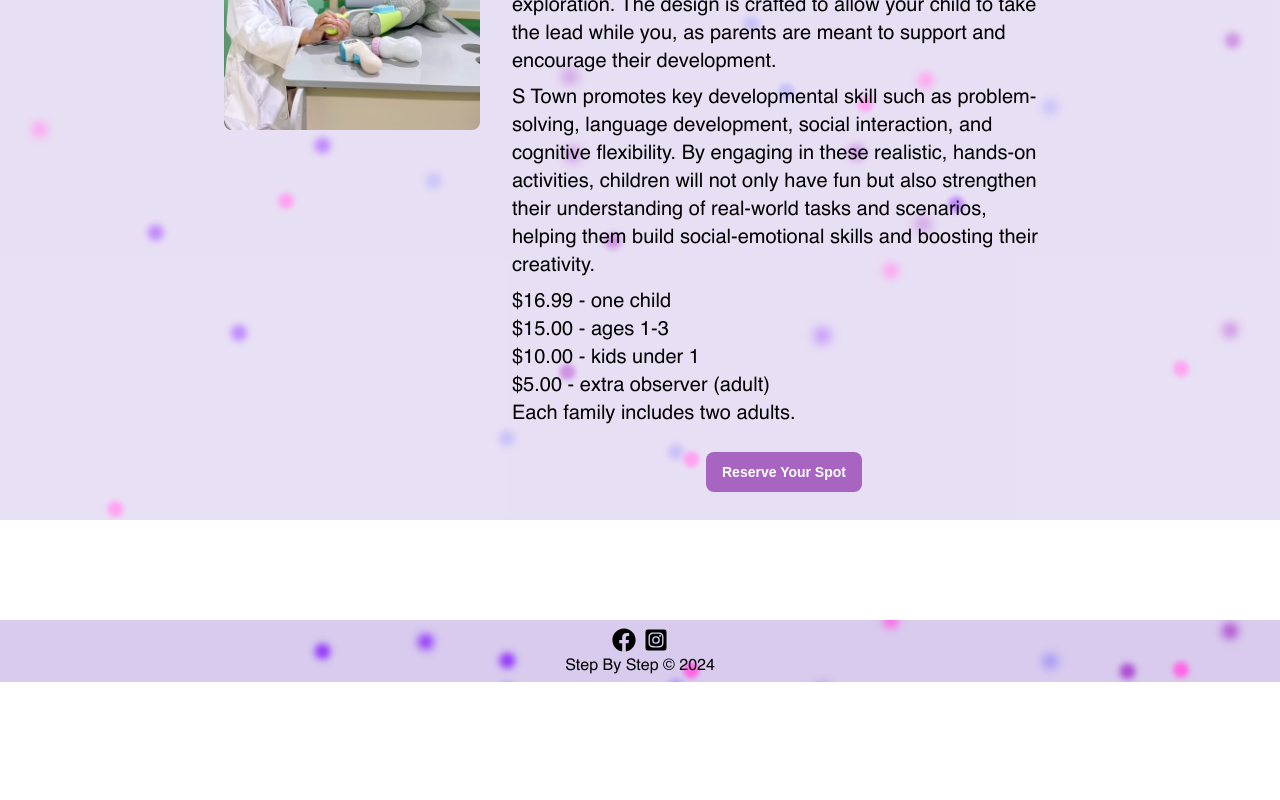
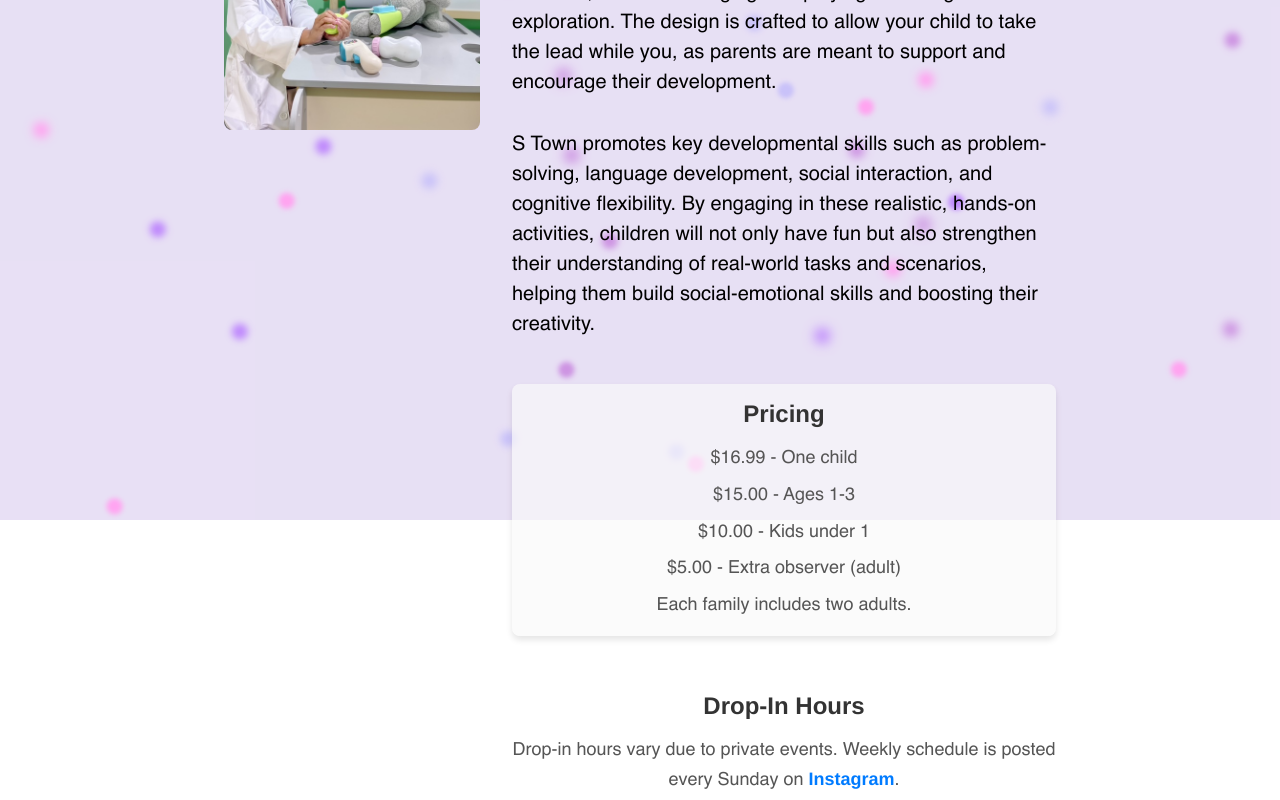
Before and after one commit to ralphdaryn/stepbystepstars, a React (Create React App) app in the folder client/: page /dropinplay in a window 1280 px wide. Shown: the part 360-1160 px from the top of the page. Before the commit the page ends 1042 px from the top, so only its background shows below. Built offline with nearby package versions, Linux system fonts and the light colour scheme.

Commit message:
update drop in play link and content

```diff
--- a/client/src/components/DropinPlay/DropinPlay.js
+++ b/client/src/components/DropinPlay/DropinPlay.js
@@ -1,3 +1,66 @@
+// import "./DropinPlay.scss";
+// import BackButton from "../BackButton/BackButton";
+// import EventsButton from "../EventsButton/EventsButton";
+// import dropInPlayImg from "../../assets/images/dropinplay5.JPEG";
+
+// const DropinPlay = () => {
+//   return (
+//     <div className="dropinplay">
+//       <div className="dropinplay__header">
+//         <BackButton />
+//         <h2 className="dropinplay__title">Drop In Play</h2>
+//       </div>
+
+//       <div className="dropinplay__container">
+//         <div className="dropinplay__wrapper">
+//           <img
+//             src={dropInPlayImg}
+//             className="dropinplay__image"
+//             alt="Child with butterfly face paint"
+//           />
+//         </div>
+
+//         <div className="dropinplay__subtitle-container">
+//           <p className="dropinplay__subtitle">
+//             Welcome to S TOWN, where kids can explore, play and learn through
+//             interactive play! S TOWN - An indoor kids' village designed to
+//             foster learning through pretend play. The space will include a
+//             variety of interactive, miniature environments like a grocery store,
+//             salon, veterinary office, and nostalgic 90s café, each encouraging
+//             role-playing and imaginative exploration. The design is crafted to
+//             allow your child to take the lead while you, as parents are meant to
+//             support and encourage their development.
+//           </p>
+//           <p className="dropinplay__subtitle">
+//             S Town promotes key developmental skill such as problem-solving,
+//             language development, social interaction, and cognitive flexibility.
+//             By engaging in these realistic, hands-on activities, children will
+//             not only have fun but also strengthen their understanding of
+//             real-world tasks and scenarios, helping them build social-emotional
+//             skills and boosting their creativity.
+//           </p>
+//           <p className="dropinplay__subtitle">
+//             $16.99 - one child <br></br> $15.00 - ages 1-3<br></br> $10.00 -
+//             kids under 1 <br></br> $5.00 - extra observer (adult) <br></br> Each
+//             family includes two adults.
+//           </p>
+//           <p className="dropinplay__subtitle">
+//             Drop-in hours vary due to private events. Weekly schedule is posted
+//             every Sunday at <br></br>
+//             <a href="https://www.instagram.com/stownclub/">Instagram</a>
+//           </p>
+
+//           <div className="dropinplay__button">
+//             <EventsButton />
+//           </div>
+//         </div>
+//       </div>
+//     </div>
+//   );
+// };
+
+// export default DropinPlay;
+
 import "./DropinPlay.scss";
 import BackButton from "../BackButton/BackButton";
 import EventsButton from "../EventsButton/EventsButton";
@@ -32,18 +95,41 @@ const DropinPlay = () => {
             support and encourage their development.
           </p>
           <p className="dropinplay__subtitle">
-            S Town promotes key developmental skill such as problem-solving,
+            S Town promotes key developmental skills such as problem-solving,
             language development, social interaction, and cognitive flexibility.
             By engaging in these realistic, hands-on activities, children will
             not only have fun but also strengthen their understanding of
             real-world tasks and scenarios, helping them build social-emotional
             skills and boosting their creativity.
           </p>
-          <p className="dropinplay__subtitle">
-            $16.99 - one child <br></br> $15.00 - ages 1-3<br></br> $10.00 -
-            kids under 1 <br></br> $5.00 - extra observer (adult) <br></br> Each family
-            includes two adults.
-          </p>
+
+          <div className="dropinplay__pricing">
+            <h3 className="dropinplay__pricing-title">Pricing</h3>
+            <ul className="dropinplay__pricing-list">
+              <li>$16.99 - One child</li>
+              <li>$15.00 - Ages 1-3</li>
+              <li>$10.00 - Kids under 1</li>
+              <li>$5.00 - Extra observer (adult)</li>
+              <li>Each family includes two adults.</li>
+            </ul>
+          </div>
+
+          <div className="dropinplay__hours">
+            <h3 className="dropinplay__hours-title">Drop-In Hours</h3>
+            <p>
+              Drop-in hours vary due to private events. Weekly schedule is
+              posted every Sunday on{" "}
+              <a
+                href="https://www.instagram.com/stownclub/"
+                target="_blank"
+                rel="noopener noreferrer"
+              >
+                Instagram
+              </a>
+              .
+            </p>
+          </div>
+
           <div className="dropinplay__button">
             <EventsButton />
           </div>
--- a/client/src/components/DropinPlay/DropinPlay.scss
+++ b/client/src/components/DropinPlay/DropinPlay.scss
@@ -1,16 +1,115 @@
-@use "../../styles/partials/colors" as *;
+// @use "../../styles/partials/colors" as *;
+// @use "../../styles/partials/mixins" as *;
+
+// .dropinplay {
+//   padding: 0.25rem 2rem .5rem;
+//   margin-top: 7rem;
+//   background-color: rgba(255, 255, 255, 0.4);
+//   @include tablet {
+//     padding: 0.5rem 4rem 7rem;
+//   }
+//   @include desktop {
+//     padding: 0.5rem 14rem 6rem;
+//   }
+//   &__header {
+//     display: flex;
+//     align-items: center;
+//     margin-bottom: 1rem;
+//     @include tablet {
+//       margin-bottom: 1.5rem;
+//     }
+//     @include desktop {
+//       margin-bottom: 2rem;
+//     }
+//   }
+
+//   &__title {
+//     text-align: center;
+//     color: #000;
+//     font-weight: 700;
+//     margin: 0 auto;
+//     padding-right: 1.25rem;
+//     font-size: 1.75rem;
+//     @include tablet {
+//       padding-right: 3.5rem;
+//     }
+//   }
+
+//   &__container {
+//     @include tablet {
+//       display: flex;
+//       justify-content: center;
+//       align-items: flex-start;
+//       gap: 2rem;
+//       margin: 1rem 0;
+//     }
+//   }
+//   &__wrapper {
+//     display: flex;
+//     justify-content: center;
+//     align-items: center;
+//     margin: 1rem 0;
+//     gap: 0.25rem;
+//     @include tablet {
+//       margin: 0;
+//       display: flex;
+//       justify-content: center;
+//       align-items: flex-start;
+//     }
+//   }
+
+//   &__image {
+//     width: 95%;
+//     border-radius: 0.5rem;
+//     @include tablet {
+//       width: 12.5rem;
+//     }
+//     @include desktop {
+//       width: 16rem;
+//     }
+//   }
+
+//   &__subtitle {
+//     color: #000;
+//     text-align: left;
+//     margin: 0.25rem 0;
+//     line-height: 1.3;
+//     @include tablet {
+//       font-size: 1.05rem;
+//       margin: 0 0 0.5rem;
+//     }
+//     @include desktop {
+//       font-size: 1.25rem;
+//       line-height: 1.4;
+//     }
+//     &-container {
+//       display: flex;
+//       flex-direction: column;
+//     }
+//   }
+
+//   &__button {
+//     display: flex;
+//     flex-direction: column;
+//     justify-content: center;
+//     align-items: center;
+//   }
+// }
+
 @use "../../styles/partials/mixins" as *;
 
 .dropinplay {
-  padding: 0.25rem 2rem .5rem;
+  padding: 0.25rem 2rem 0.5rem;
   margin-top: 7rem;
   background-color: rgba(255, 255, 255, 0.4);
+  border-radius: 0.5rem;
   @include tablet {
     padding: 0.5rem 4rem 7rem;
   }
   @include desktop {
     padding: 0.5rem 14rem 6rem;
   }
+
   &__header {
     display: flex;
     align-items: center;
@@ -44,6 +143,7 @@
       margin: 1rem 0;
     }
   }
+
   &__wrapper {
     display: flex;
     justify-content: center;
@@ -52,9 +152,6 @@
     gap: 0.25rem;
     @include tablet {
       margin: 0;
-      display: flex;
-      justify-content: center;
-      align-items: flex-start;
     }
   }
 
@@ -69,22 +166,88 @@
     }
   }
 
+  &__subtitle-container {
+    display: flex;
+    flex-direction: column;
+    gap: 1.5rem;
+  }
+
   &__subtitle {
     color: #000;
     text-align: left;
     margin: 0.25rem 0;
-    line-height: 1.3;
+    line-height: 1.5;
+    font-size: 1rem;
     @include tablet {
       font-size: 1.05rem;
-      margin: 0 0 0.5rem;
     }
     @include desktop {
       font-size: 1.25rem;
-      line-height: 1.4;
     }
-    &-container {
-      display: flex;
-      flex-direction: column;
+  }
+
+  &__pricing {
+    margin: 1rem 0;
+    padding: 1rem;
+    background-color: #f9f9f9ab;
+    border-radius: 0.5rem;
+    box-shadow: 0 4px 6px rgba(0, 0, 0, 0.1);
+
+    &-title {
+      font-size: 1.5rem;
+      font-weight: 700;
+      margin-bottom: 1rem;
+      color: #333;
+      text-align: center;
+    }
+
+    &-list {
+      list-style: none;
+      padding: 0;
+      margin: 0;
+      color: #555;
+      font-size: 1.125rem;
+      line-height: 1.6;
+      text-align: center;
+
+      li {
+        margin-bottom: 0.5rem;
+
+        &:last-child {
+          margin-bottom: 0;
+        }
+      }
+    }
+  }
+
+  &__hours {
+    margin-top: 1rem;
+
+    &-title {
+      font-size: 1.5rem;
+      font-weight: 700;
+      margin-bottom: 1rem;
+      color: #333;
+      text-align: center;
+    }
+
+    p {
+      font-size: 1.125rem;
+      line-height: 1.6;
+      color: #555;
+      text-align: center;
+
+      a {
+        color: #007bff;
+        text-decoration: none;
+        font-weight: 600;
+
+        &:hover,
+        &:focus {
+          color: #0056b3;
+          text-decoration: underline;
+        }
+      }
     }
   }
 
@@ -93,5 +256,6 @@
     flex-direction: column;
     justify-content: center;
     align-items: center;
+    margin-top: 2rem;
   }
 }
```
